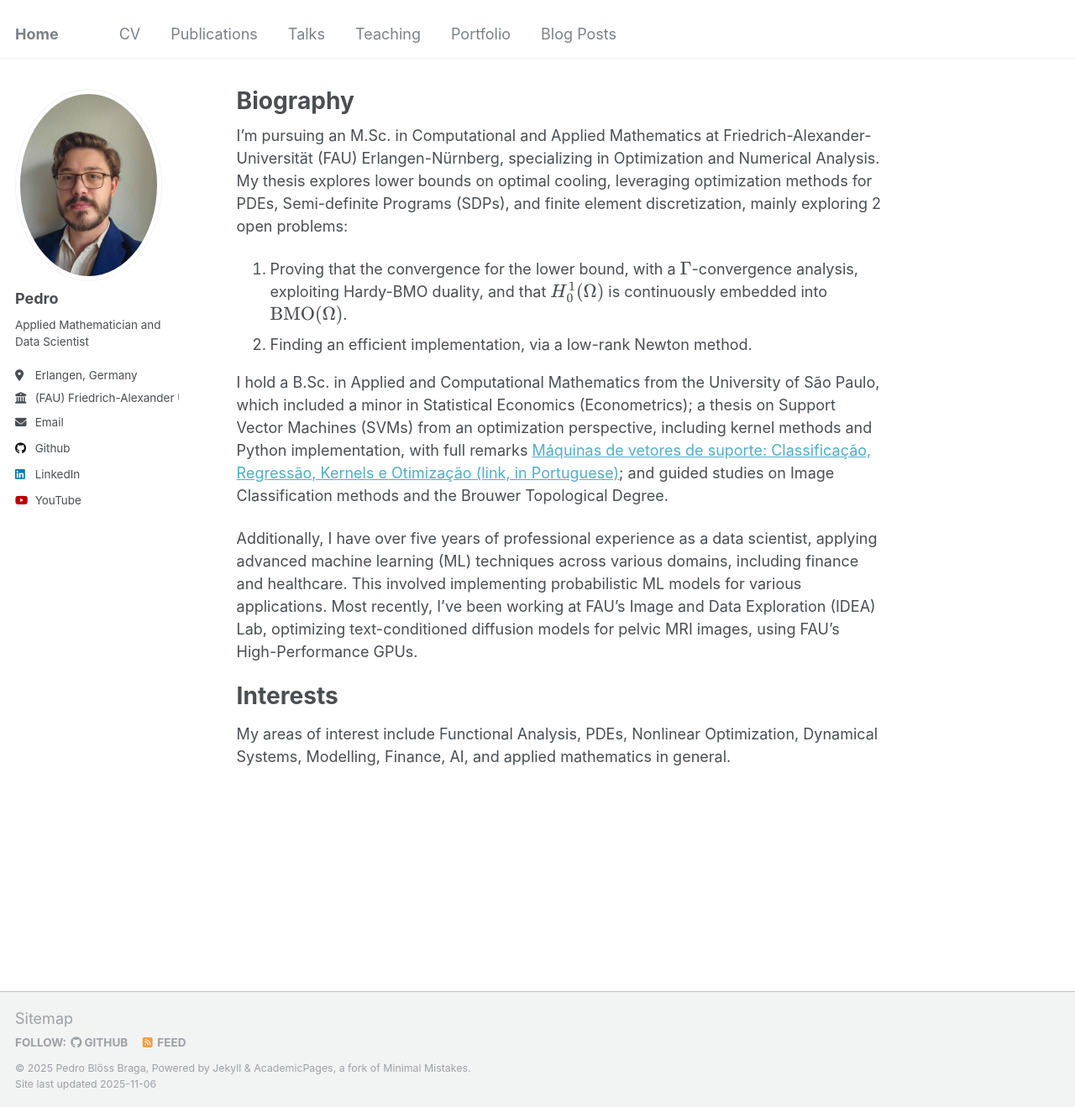
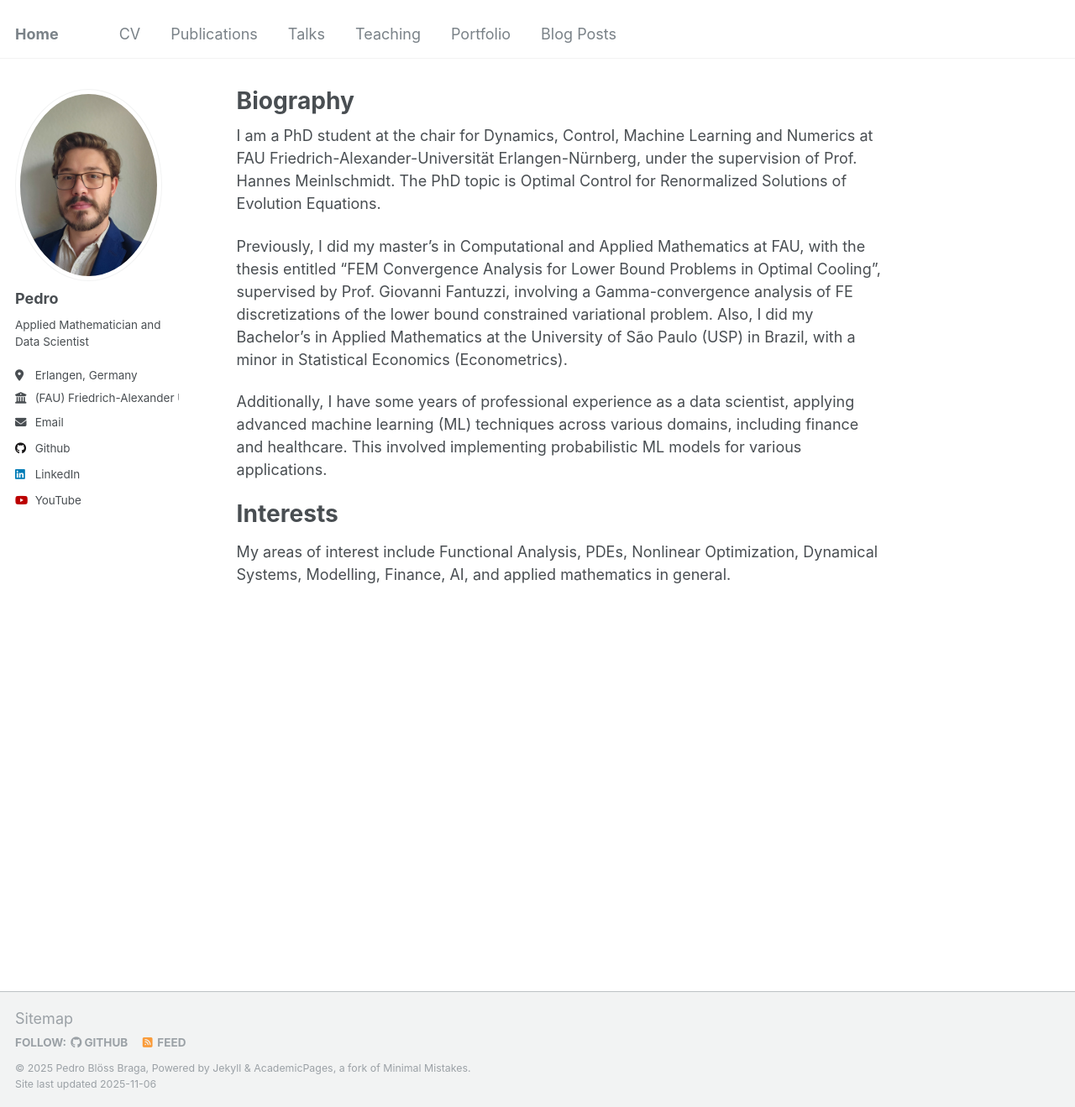
Before and after one commit to pedroblossbraga/pedroblossbraga.github.io, a Jekyll site: the page built from _pages/about.md, in a window 1280 px wide and 1319 px high. Shown: the whole window at 84% size. Built offline with Jekyll 4.4.1, drawn with Linux system fonts in a browser that asks for light colours.

Commit message:
Revise about page with updated academic info
Updated academic and professional background details, including current PhD focus and previous master's thesis.

```diff
--- a/_pages/about.md
+++ b/_pages/about.md
@@ -7,14 +7,11 @@ redirect_from:
   - /about.html
 ---
 
-I'm pursuing an M.Sc. in Computational and Applied Mathematics at Friedrich-Alexander-Universität (FAU) Erlangen-Nürnberg, specializing in Optimization and Numerical Analysis. My thesis  explores lower bounds on optimal cooling, leveraging optimization methods for PDEs, Semi-definite Programs (SDPs), and finite element discretization, mainly exploring 2 open problems:
-1. Proving that the convergence for the lower bound, with a $$\Gamma$$-convergence analysis, exploiting Hardy-BMO duality, and that $$H_0^1(\Omega)$$ is continuously embedded into $$\text{BMO}(\Omega)$$.
-2. Finding an efficient implementation, via a low-rank Newton method.
+I am a PhD student at the chair for Dynamics, Control, Machine Learning and Numerics at FAU Friedrich-Alexander-Universität Erlangen-Nürnberg, under the supervision of Prof. Hannes Meinlschmidt. The PhD topic is Optimal Control for Renormalized Solutions of Evolution Equations.
 
-I hold a B.Sc. in Applied and Computational Mathematics from the University of São Paulo, which included a minor in Statistical Economics (Econometrics); a thesis on Support Vector Machines (SVMs) from an optimization perspective, including kernel methods and Python implementation, with full remarks [Máquinas de vetores de suporte: Classificação, Regressão, Kernels e Otimização (link, in Portuguese)](https://drive.google.com/file/d/1AwYMACQsDhy36vFSUbMfxYxrMvyuSMWW/view?usp=share_link); and guided studies on Image Classification methods and the Brouwer Topological Degree.
+Previously, I did my master’s in Computational and Applied Mathematics at FAU, with the thesis entitled “FEM Convergence Analysis for Lower Bound Problems in Optimal Cooling”, supervised by Prof. Giovanni Fantuzzi, involving a Gamma-convergence analysis of FE discretizations of the lower bound constrained variational problem. Also, I did my Bachelor’s in Applied Mathematics at the University of São Paulo (USP) in Brazil, with a minor in Statistical Economics (Econometrics).
 
-Additionally, I have over five years of professional experience as a data scientist, applying advanced machine learning (ML) techniques across various domains, including finance and healthcare. This involved implementing probabilistic ML models for various applications.
-Most recently, I've been working at FAU's Image and Data Exploration (IDEA) Lab, optimizing text-conditioned diffusion models for pelvic MRI images, using FAU's High-Performance GPUs.
+Additionally, I have some years of professional experience as a data scientist, applying advanced machine learning (ML) techniques across various domains, including finance and healthcare. This involved implementing probabilistic ML models for various applications.
 
 Interests
 ======
```
